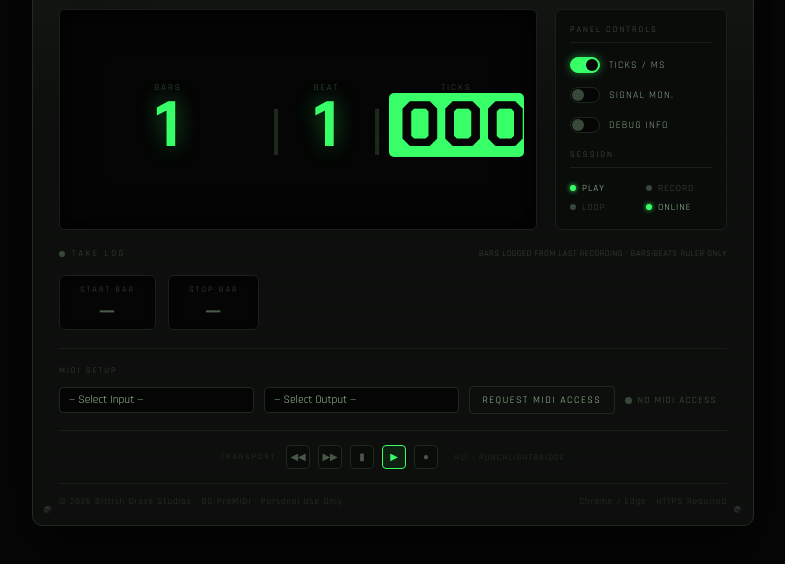
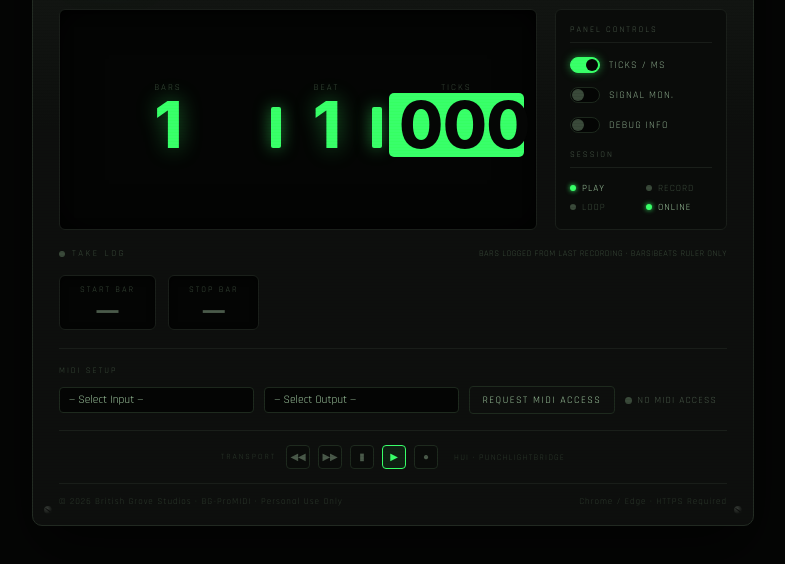
Before and after one commit to FelipeSoundMusic/promidi-hui, a plain HTML site: page index.html in a window 1280 px wide. Shown: the part 228-792 px from the top of the page, without its empty margins (247-1032 px from the left). Drawn offline with Linux system fonts and the light colour scheme.

Commit message:
Match counter font/divider to Felipe's reference screenshot
- Switched the counter digits (Bars|Beats, Timecode, Mins:Secs, and
  Take Log's start/stop bar) from Chakra Petch to a system bold
  grotesque stack (-apple-system, Helvetica Neue, Helvetica, Arial,
  sans-serif) at weight 800 with tight (-0.01em) tracking -- matches
  the flagged "1", open "4" and blocky "5" in the reference image,
  and renders pixel-native with no webfont fallback flash
- Removed the Chakra Petch Google Fonts import (unused now)
- The "|" bar/beat divider is now a solid drawn rectangle (new .cbar
  class) instead of the "|" glyph, which rendered as a thin, dim
  hairline in every font tried so far -- matches the thick uniform
  bar in the reference
- ":" and "." separators brightened from a near-invisible dim colour
  to the full accent green with a matching glow, consistent with the
  now-solid "|" bars

```diff
--- a/index.html
+++ b/index.html
@@ -4,7 +4,7 @@
   <meta charset="UTF-8">
   <meta name="viewport" content="width=device-width, initial-scale=1.0">
   <title>BG-ProMIDI</title>
-  <link href="https://fonts.googleapis.com/css2?family=Chakra+Petch:wght@500;600;700&family=Share+Tech+Mono&family=Rajdhani:wght@400;500;600;700&display=swap" rel="stylesheet">
+  <link href="https://fonts.googleapis.com/css2?family=Share+Tech+Mono&family=Rajdhani:wght@400;500;600;700&display=swap" rel="stylesheet">
   <style>
     *,*::before,*::after{box-sizing:border-box;margin:0;padding:0}
     :root{--hui-green:#39ff6a;--hui-red:#ff3a3a;--hui-amber:#ffaa00;--hui-bg:#0d0f0d;--hui-panel:#111411;--hui-border:#1e2a1e;--hui-text:#a0c8a0;--hui-dim:#3a4a3a;--accent:var(--hui-green)}
@@ -41,18 +41,33 @@
        each field's box is a fixed reserved width, not sized to its
        current content. */
     .clabels{display:flex;align-items:flex-end;justify-content:center;flex-wrap:wrap;font-family:'Rajdhani',sans-serif}
-    .cw{display:flex;align-items:baseline;justify-content:center;flex-wrap:wrap;font-family:'Chakra Petch',monospace;line-height:1}
+    /* Counter typeface: a bold grotesque sans (Helvetica Neue / Arial --
+       Felipe supplied a reference screenshot of the exact numeral style
+       he wants: tight/near-zero tracking, a flagged "1", an open "4" --
+       which is the classic Helvetica/Arial Bold numeral set, not the
+       geometric Chakra Petch used previously. Using the system stack
+       rather than a webfont means it renders pixel-native (no fallback
+       flash) and matches on any Mac/Win/Linux machine running the app. */
+    .cw{display:flex;align-items:baseline;justify-content:center;flex-wrap:wrap;font-family:-apple-system,'Helvetica Neue',Helvetica,Arial,sans-serif;line-height:1}
     .cfl{font-size:9px;letter-spacing:2px;text-transform:uppercase;color:#3a4a3a;text-align:center;width:var(--w2);flex-shrink:0}
     .cfl.wbars{width:var(--w5)}
     .cfl.w3{width:calc(var(--w3) + 20px)}
     .cfl.w2p{width:calc(var(--w2) + 20px)}
     .cgap{width:var(--wsep);flex-shrink:0}
-    .cv{font-size:min(9.5vw,64px);font-weight:700;color:var(--accent);letter-spacing:1px;transition:color 0.3s;width:var(--w2);flex-shrink:0;text-align:center;text-shadow:0 0 22px rgba(57,255,106,0.4)}
+    .cv{font-size:min(9.5vw,64px);font-weight:800;color:var(--accent);letter-spacing:-0.01em;transition:color 0.3s;width:var(--w2);flex-shrink:0;text-align:center;text-shadow:0 0 22px rgba(57,255,106,0.4)}
     .cv.wbars{width:var(--w5)}
     .cv.w3{width:var(--w3)}
     .cv.inv{color:#050605;background:var(--accent);padding:0 10px;border-radius:5px;text-shadow:none;width:calc(var(--w2) + 20px)}
     .cv.inv.w3{width:calc(var(--w3) + 20px)}
-    .csep{font-size:min(6.5vw,44px);color:#1e2a1e;padding-bottom:4px;font-family:'Chakra Petch',monospace;width:var(--wsep);flex-shrink:0;text-align:center}
+    /* ":" / "." separators -- lit up the same bright accent as the
+       digits (was a near-invisible dim colour before). */
+    .csep{font-size:min(9.5vw,64px);font-weight:800;color:var(--accent);padding-bottom:0.02em;width:var(--wsep);flex-shrink:0;text-align:center;text-shadow:0 0 18px rgba(57,255,106,0.4);transition:color 0.3s}
+    /* "|" bar/beat divider -- drawn as a solid rectangle rather than the
+       "|" glyph, to match the thick, uniform divider bar in Felipe's
+       reference screenshot (a text "|" character reads as a thin,
+       faint hairline in most fonts, including the previous one here). */
+    .cbar{width:var(--wsep);flex-shrink:0;display:flex;align-items:center;justify-content:center;font-size:min(9.5vw,64px)}
+    .cbar::before{content:"";display:block;width:0.16em;height:0.64em;border-radius:2px;background:var(--accent);box-shadow:0 0 16px rgba(57,255,106,0.5);transition:background 0.3s}
 
     /* ── side control rack ───────────────────────────────────── */
     .rack-panel{width:172px;flex-shrink:0;background:#0a0c0a;border:1px solid #1a1f1a;border-radius:6px;padding:14px 14px 16px;display:flex;flex-direction:column;gap:14px}
@@ -81,7 +96,7 @@
     .recbox{background:#040504;border:1px solid #1a1f1a;border-radius:6px;padding:8px 20px;text-align:center;box-shadow:inset 0 2px 7px rgba(0,0,0,0.6);transition:border-color 0.3s,box-shadow 0.3s}
     .recbox.active{border-color:var(--hui-red);box-shadow:inset 0 2px 7px rgba(0,0,0,0.6),0 0 20px rgba(255,58,58,0.18)}
     .recbox-lbl{font-size:8.5px;letter-spacing:2px;text-transform:uppercase;color:#3a4a3a;margin-bottom:4px}
-    .recbox-val{font-family:'Chakra Petch',monospace;font-weight:600;font-size:22px;line-height:1;letter-spacing:1px;color:#4a5a4a;transition:color 0.3s,text-shadow 0.3s}
+    .recbox-val{font-family:-apple-system,'Helvetica Neue',Helvetica,Arial,sans-serif;font-weight:800;font-size:22px;line-height:1;letter-spacing:-0.01em;color:#4a5a4a;transition:color 0.3s,text-shadow 0.3s}
     .recbox-val.setstart{color:var(--hui-green);text-shadow:0 0 14px rgba(57,255,106,0.5)}
     .recbox-val.setstop{color:var(--hui-red);text-shadow:0 0 14px rgba(255,58,58,0.5)}
     @keyframes recpulse{0%,100%{opacity:1}50%{opacity:0.3}}
@@ -177,9 +192,9 @@
           </div>
           <div class="cw">
             <div class="cv wbars" id="d-bars">1</div>
-            <div class="csep">|</div>
+            <div class="cbar"></div>
             <div class="cv" id="d-beat">1</div>
-            <div class="field-group opt-ticks"><div class="csep">|</div><div class="cv w3 inv" id="d-ticks">000</div></div>
+            <div class="field-group opt-ticks"><div class="cbar"></div><div class="cv w3 inv" id="d-ticks">000</div></div>
           </div>
         </div>
         <div id="disp-tc" style="display:none">
```
